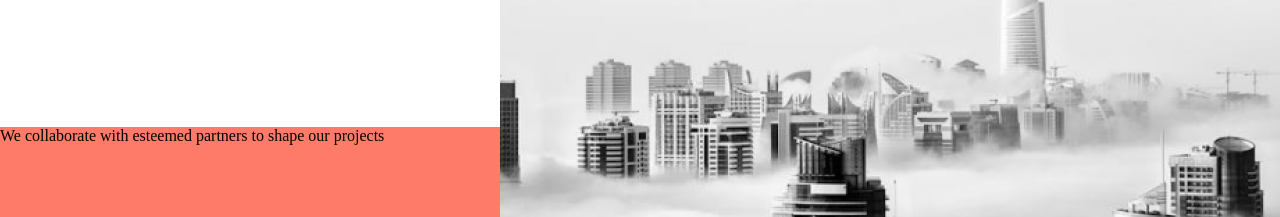
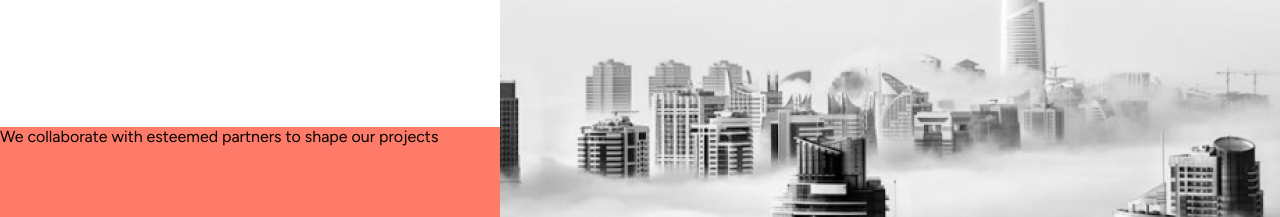
Before and after one commit to gabrieljcoutinho/Projeto-Archi-Firm, a React (Create React App) app: page / in a window 1280 px wide. Shown: the part 2007-2224 px from the top of the page. Built offline with nearby package versions, Linux system fonts and the light colour scheme.

Commit message:
tip ode letra

```diff
--- a/src/Css/faixaLaranjaSeparandoConteudo.css
+++ b/src/Css/faixaLaranjaSeparandoConteudo.css
@@ -8,5 +8,8 @@
     /* Removido o 'px', definido como posição relativa e z-index menor que a seção anterior */
     position: relative;
     z-index: 1;
-    font-family: "Figtree",
 }
+
+.conteudoDaFaixaLaranja {
+    font-family: "Figtree";
+}
```
